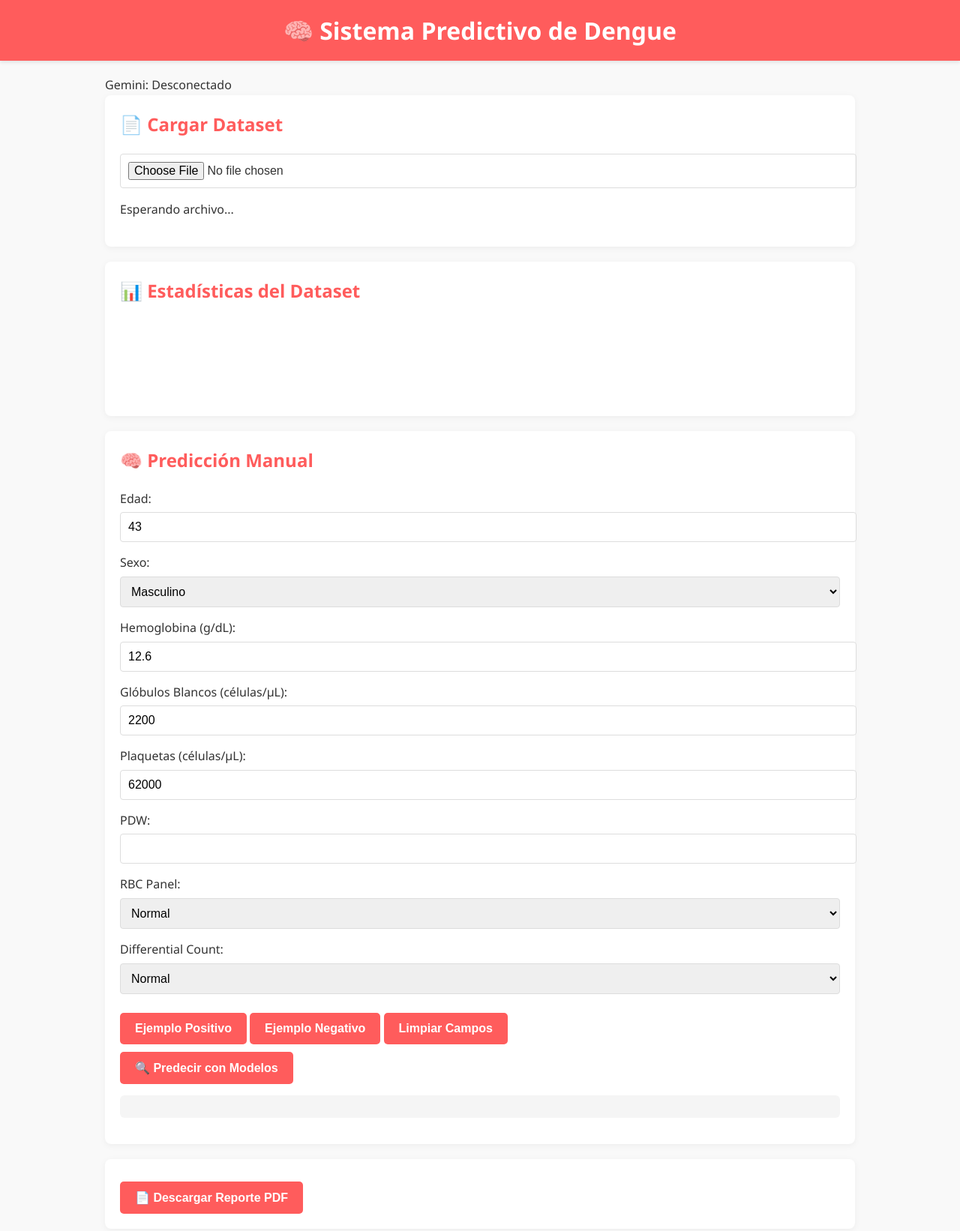
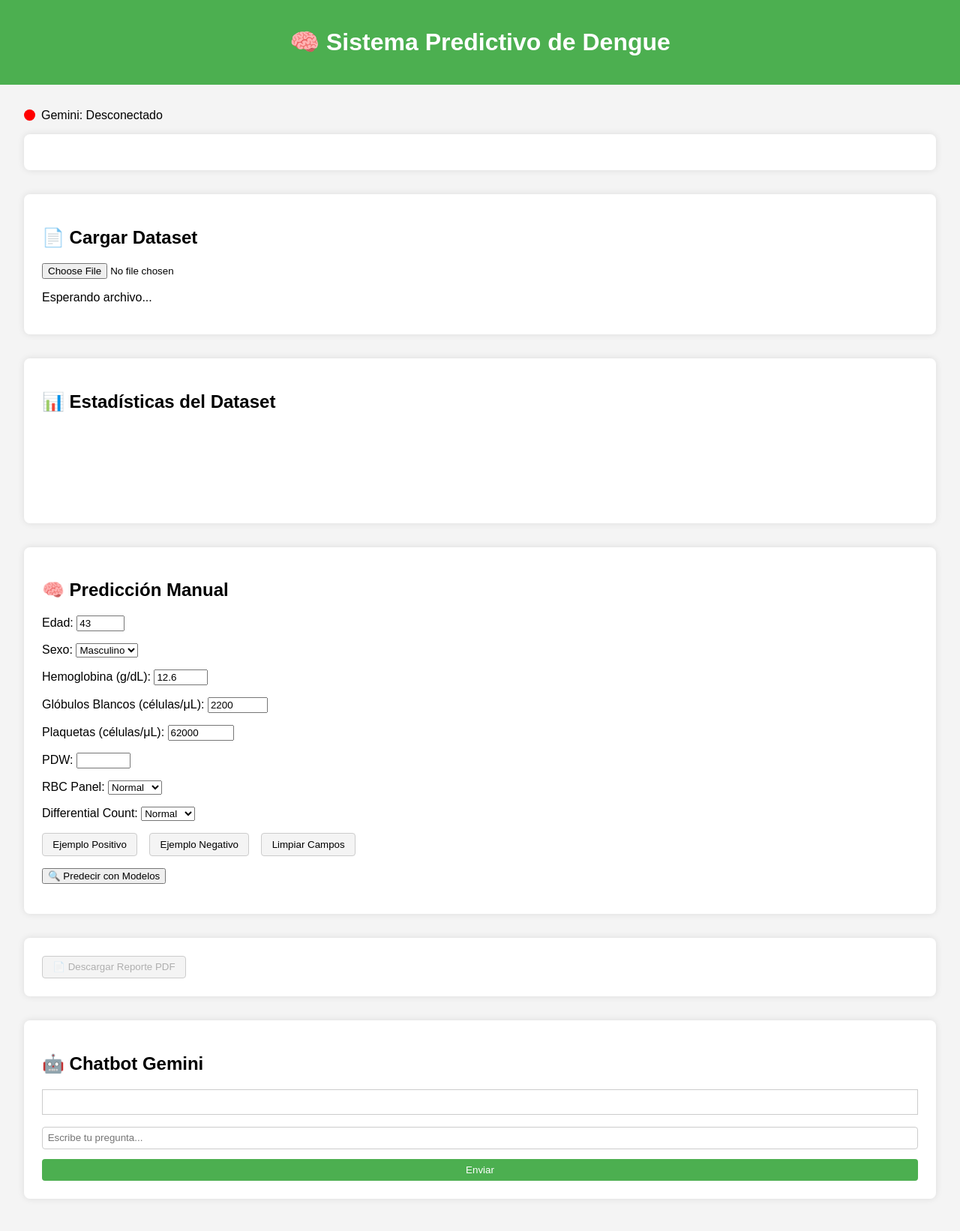
Before and after one commit to Jamp1416/DENGUE, a plain HTML site: page index.html in a window 1280 px wide. Shown: the top 1642 px of the page at 75% size. Drawn offline with nearby package versions, Linux system fonts and the light colour scheme; a script that the page names is missing.

Commit message:
style.css

```diff
--- a/style.css
+++ b/style.css
@@ -1,212 +1,159 @@
 body {
-    font-family: 'Segoe UI', Arial, sans-serif;
-    line-height: 1.6;
-    color: #333;
-    background-color: #f9f9f9;
-    margin: 0;
-    padding: 0;
+  font-family: Arial, sans-serif;
+  margin: 0;
+  padding: 0;
+  background-color: #f4f4f4;
 }
 
-header {
-    background-color: #ff5c5c;
-    padding: 15px;
-    color: white;
-    text-align: center;
-    box-shadow: 0 2px 5px rgba(0,0,0,0.1);
-}
-
-h1 {
-    margin: 0;
-    font-size: 2rem;
-}
-
-.status {
-    font-size: 0.9rem;
-    margin-top: 5px;
-    font-weight: 500;
+header, footer {
+  background-color: #4CAF50;
+  color: white;
+  text-align: center;
+  padding: 1em 0;
 }
 
 main {
-    max-width: 1000px;
-    margin: 0 auto;
-    padding: 20px;
+  padding: 2em;
 }
 
-/* Secciones */
-section {
-    background-color: white;
-    border-radius: 8px;
-    padding: 20px;
-    margin-bottom: 20px;
-    box-shadow: 0 2px 10px rgba(0,0,0,0.05);
-}
-
-h2, h3 {
-    color: #ff5c5c;
-    margin-top: 0;
-}
-
-/* Formulario */
-.form-container {
-    display: flex;
-    flex-wrap: wrap;
-    gap: 15px;
-    justify-content: center;
+.form-section {
+  background: white;
+  padding: 1.5em;
+  margin-bottom: 2em;
+  border-radius: 8px;
+  box-shadow: 0 0 10px rgba(0, 0, 0, 0.1);
 }
 
 .form-group {
-    margin-bottom: 15px;
-    min-width: 200px;
+  margin-bottom: 1em;
 }
 
-label {
-    display: block;
-    margin-bottom: 5px;
-    font-weight: 500;
+.button-group {
+  display: flex;
+  gap: 1em;
+  margin-bottom: 1em;
 }
 
-input, select {
-    width: 100%;
-    padding: 10px;
-    border: 1px solid #ddd;
-    border-radius: 4px;
-    font-size: 1rem;
+.secondary-btn {
+  background-color: #f4f4f4;
+  border: 1px solid #ccc;
+  padding: 0.5em 1em;
+  border-radius: 4px;
+  cursor: pointer;
 }
 
-button {
-    background-color: #ff5c5c;
-    color: white;
-    padding: 12px 20px;
-    cursor: pointer;
-    border: none;
-    border-radius: 5px;
-    font-size: 1rem;
-    font-weight: 600;
-    margin-top: 10px;
-    transition: background-color 0.3s;
+.secondary-btn:hover {
+  background-color: #e0e0e0;
 }
 
-button:hover {
-    background-color: #ff3c3c;
+#geminiStatus {
+  display: flex;
+  align-items: center;
+  margin-bottom: 1em;
 }
 
-/* Botón de descarga */
-.download-btn {
-    background-color: #4CAF50;
-    display: block;
-    margin: 20px auto 0;
+#geminiStatus span {
+  margin-left: 0.5em;
 }
 
-.download-btn:hover {
-    background-color: #389E3C;
+.led {
+  width: 15px;
+  height: 15px;
+  border-radius: 50%;
+  display: inline-block;
 }
 
-/* Resultados */
-.prediction-box, .advice-box {
-    margin: 15px 0;
-    padding: 15px;
-    border-radius: 6px;
-    background-color: #f5f5f5;
-    text-align: left;
+.led.connected {
+  background-color: green;
 }
 
-.result-data {
-    margin-left: 20px;
+.led.disconnected {
+  background-color: red;
 }
 
-.prediction-result {
-    font-size: 1.1rem;
-    padding: 5px;
-    border-radius: 4px;
+#geminiRecommendations {
+  background: white;
+  padding: 1.5em;
+  border-radius: 8px;
+  box-shadow: 0 0 10px rgba(0, 0, 0, 0.1);
+  margin-bottom: 2em;
 }
 
-.bajo {
-    color: #2e7d32;
-    background-color: #e8f5e9;
+#geminiRecommendations h3 {
+  margin-top: 0;
 }
 
-.alto {
-    color: #c62828;
-    background-color: #ffebee;
+#geminiRecommendations ul {
+  list-style-type: disc;
+  padding-left: 1.5em;
 }
 
-/* Respuesta de Gemini */
-.gemini-response {
-    background-color: #fff;
-    border-left: 4px solid #ff5c5c;
-    padding: 10px 15px;
+#geminiRecommendations ul li {
+  margin-bottom: 0.5em;
 }
 
-.response-section {
-    margin-bottom: 15px;
+.data-preview {
+  max-height: 300px;
+  overflow-y: auto;
 }
 
-.response-section h4 {
-    margin: 0 0 5px 0;
-    color: #ff5c5c;
+.data-table {
+  width: 100%;
+  border-collapse: collapse;
 }
 
-.response-section ul {
-    margin: 5px 0;
-    padding-left: 25px;
+.data-table th, .data-table td {
+  border: 1px solid #ddd;
+  padding: 0.5em;
+  text-align: left;
 }
 
-.loading {
-    color: #666;
-    text-align: center;
-    font-style: italic;
-    padding: 20px;
+.data-table th {
+  background-color: #f4f4f4;
 }
 
-.error {
-    color: #c62828;
-    background-color: #ffebee;
-    padding: 10px;
-    border-radius: 4px;
-    text-align: center;
+.prediction-box {
+  margin-top: 1em;
 }
 
-/* Historial */
-.history-list {
-    max-height: 300px;
-    overflow-y: auto;
-    padding: 10px;
+.prediction-box h3 {
+  margin-top: 0;
 }
 
-.history-entry {
-    padding: 10px;
-    margin-bottom: 10px;
-    border-bottom: 1px solid #eee;
-    display: flex;
-    justify-content: space-between;
-    align-items: center;
-    flex-wrap: wrap;
+.prediction-box p {
+  margin: 0.5em 0;
 }
 
-.history-entry p {
-    margin: 3px 15px;
+#chatContainer {
+  display: flex;
+  flex-direction: column;
 }
 
-footer {
-    text-align: center;
-    padding: 15px;
-    margin-top: 20px;
-    color: #666;
-    font-size: 0.9rem;
+#chatMessages {
+  flex: 1;
+  border: 1px solid #ccc;
+  padding: 1em;
+  margin-bottom: 1em;
+  max-height: 200px;
+  overflow-y: auto;
 }
 
-/* Responsive */
-@media (max-width: 768px) {
-    .form-container {
-        flex-direction: column;
-    }
+#chatInput {
+  padding: 0.5em;
+  border: 1px solid #ccc;
+  border-radius: 4px;
+  margin-bottom: 1em;
+}
 
-    .form-group {
-        width: 100%;
-    }
+#sendBtn {
+  padding: 0.5em 1em;
+  border: none;
+  background-color: #4CAF50;
+  color: white;
+  border-radius: 4px;
+  cursor: pointer;
+}
 
-    .history-entry {
-        flex-direction: column;
-        align-items: flex-start;
-    }
+#sendBtn:hover {
+  background-color: #45a049;
 }
```
